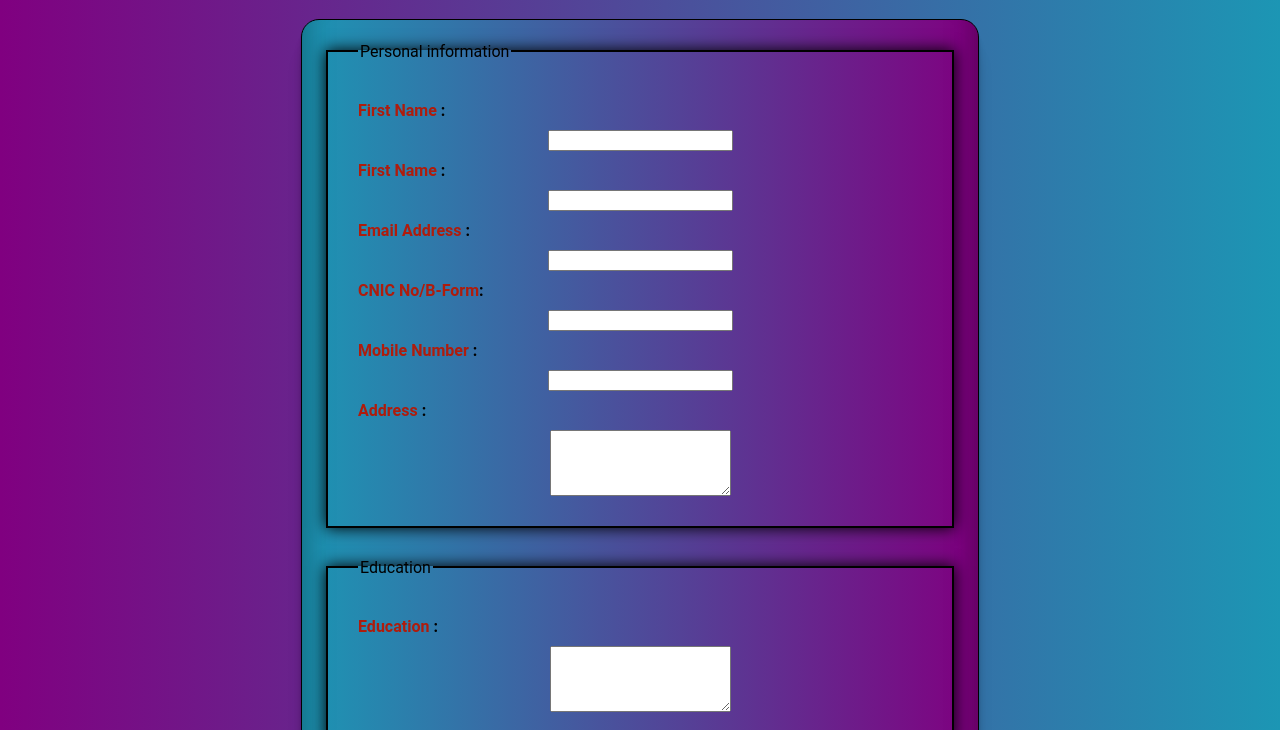
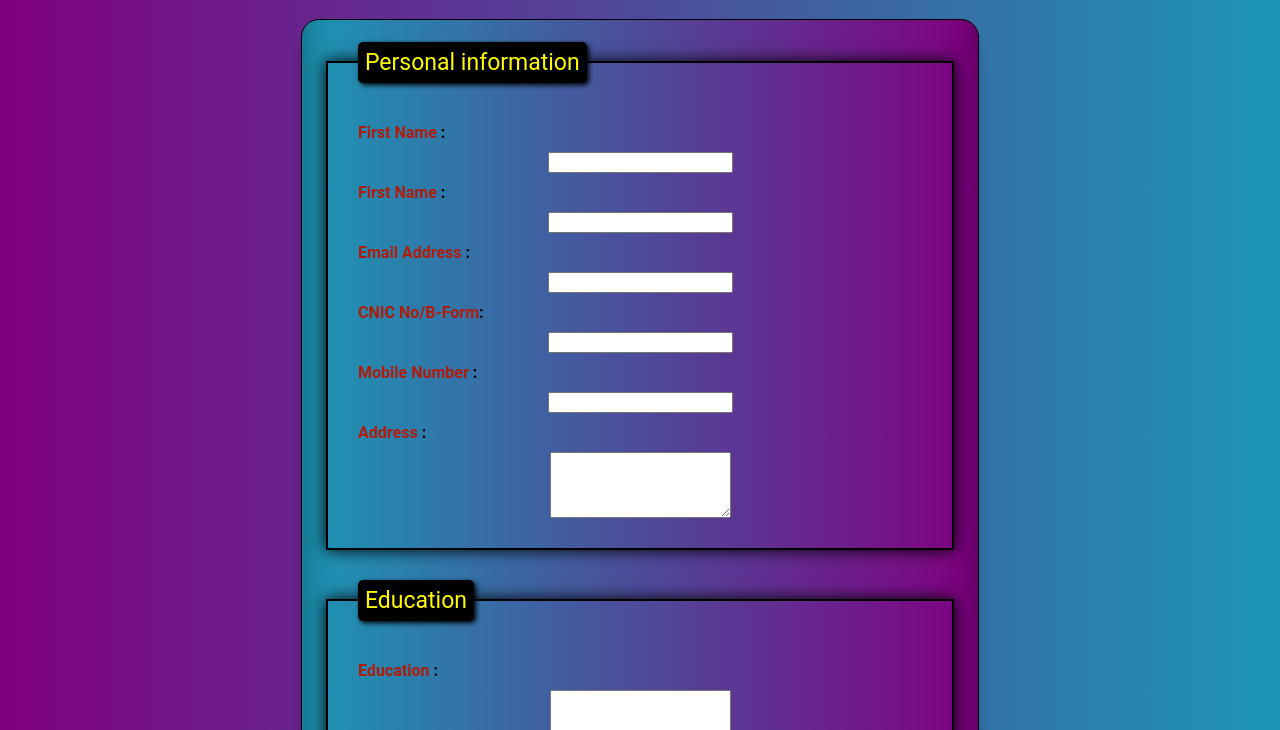
Before and after one commit to MOIZSIDDIQE/Hackathon_Project, a plain HTML site: page index.html in a window 1280 px wide. Shown: the part 70-800 px from the top of the page. Drawn offline with Linux system fonts and the light colour scheme.

Commit message:
Give legend color , background color and box-shadow

```diff
--- a/style.css
+++ b/style.css
@@ -52,3 +52,13 @@ fieldset{
     box-shadow: 0px 0px 15px rgb(0, 0, 0);
     border: 2px solid black;
 }
+
+
+legend{
+    font-size: 23px;
+    color: rgb(255, 251, 0);
+    box-shadow: 2px 2px 5px rgb(0, 0, 0);
+    border-radius: 5px;
+    padding: 7px;
+    background-color: black;
+}
```
